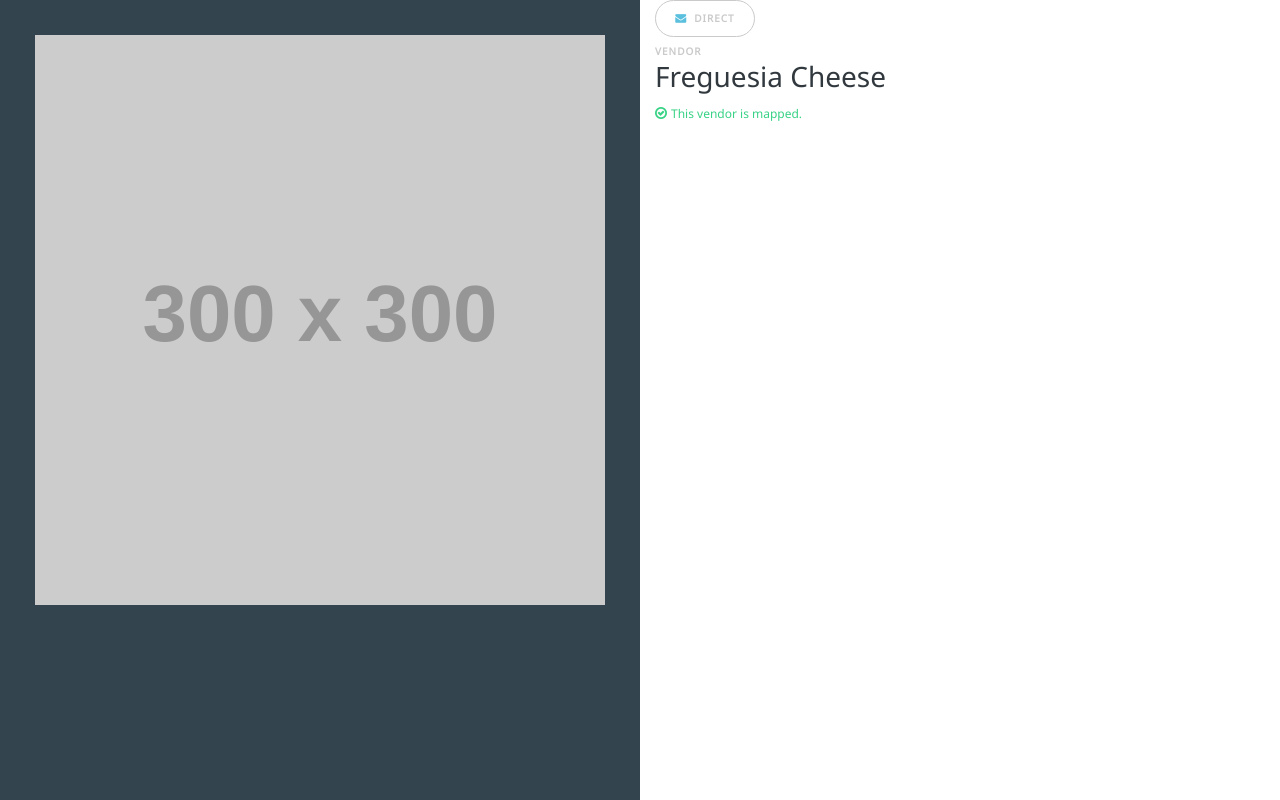
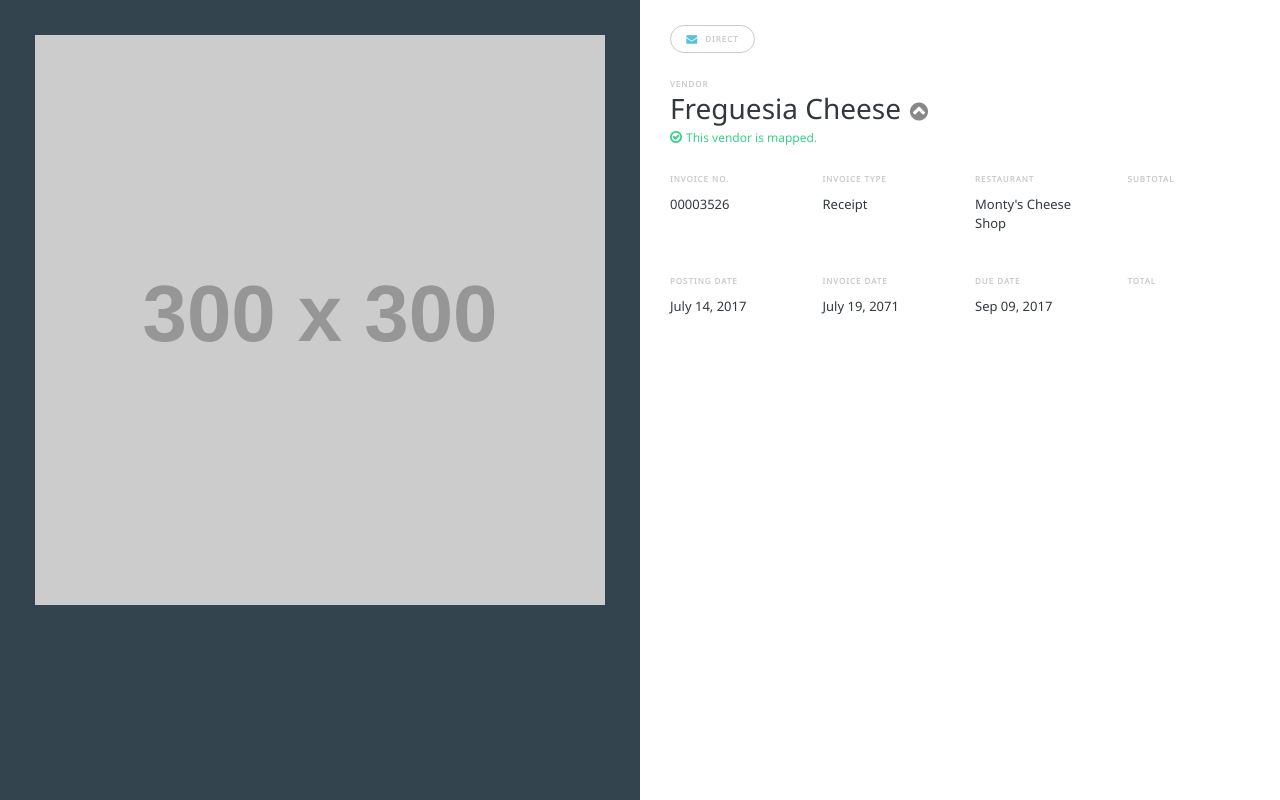
Before and after one commit to Pratikgit1/restaurant-invoice, a React (Create React App) app: page / in a window 1280 px wide. Built offline with nearby package versions, Linux system fonts and the light colour scheme.

Commit message:
vendor part in progress
vendor part in progress

```diff
--- a/src/components/bill-image/bill-image.js
+++ b/src/components/bill-image/bill-image.js
@@ -5,7 +5,7 @@
 
     render() {
         return (
-            <section className="bill-image-panel">
+            <section className="l-bill-image-panel">
             <img src="https://via.placeholder.com/300" className="img-fluid w-100"></img>
             </section>
         );
--- a/src/components/bill-image/bill-image.scss
+++ b/src/components/bill-image/bill-image.scss
@@ -1,6 +1,6 @@
 @import '../../index.scss';
 
-.bill-image-panel {
+.l-bill-image-panel {
     background: $color-blue;
     padding: 35px;
     text-align: center;
--- a/src/components/vendor-details/vendor-details.js
+++ b/src/components/vendor-details/vendor-details.js
@@ -4,17 +4,20 @@
 class VendorDetails extends Component {
   render() {
     return (
-      <section>
+      <section className="l-vendor-details-panel">
         <div className="row">
           <div className="col-12">
-            <div className="direct-wrapper">
+            <div className="l-direct-wrapper">
               <i className="fa fa-envelope g-fs-10 text-info mr-2" aria-hidden="true" />
-              <span className="l-labels g-fs-10">Direct</span>
+              <span className="l-labels">Direct</span>
             </div>
           </div>
-          <div className="col-12">
+          <div className="col-12 mt-3">
             <span className="l-labels">VENDOR</span>
-            <h3>Freguesia Cheese</h3>
+            <h3 className="mb-0">
+            Freguesia Cheese
+            <i className="fa fa-chevron-circle-up" aria-hidden="true"></i>
+            </h3>
             <span className="l-vendor-mapping">
               <i
                 className="fa fa-check-circle-o mr-1 g-fs-14"
@@ -24,6 +27,43 @@
             </span>
           </div>
         </div>
+
+        <div className="row mt-3">
+            <div className="col-3">
+            <span className="l-labels">invoice no.</span>
+            <p className="l-bill-data-dark">00003526</p>
+            </div>
+            <div className="col-3">
+            <span className="l-labels">invoice type</span>
+            <p className="l-bill-data-dark">Receipt</p>
+            </div>
+            <div className="col-3">
+            <span className="l-labels">restaurant</span>
+            <p className="l-bill-data-dark">Monty's Cheese Shop</p>
+            </div>
+            <div className="col-3">
+            <span className="l-labels">subtotal</span>
+            </div>
+        </div>
+
+        <div className="row mt-3">
+            <div className="col-3">
+            <span className="l-labels">posting date</span>
+            <p className="l-bill-data-dark">July 14, 2017</p>
+            </div>
+            <div className="col-3">
+            <span className="l-labels">invoice date</span>
+            <p className="l-bill-data-dark">July 19, 2071</p>
+            </div>
+            <div className="col-3">
+            <span className="l-labels">due date</span>
+            <p className="l-bill-data-dark">Sep 09, 2017</p>
+            </div>
+            <div className="col-3">
+            <span className="l-labels">total</span>
+            </div>
+        </div>
+
       </section>
     );
   }
--- a/src/components/vendor-details/vendor-details.scss
+++ b/src/components/vendor-details/vendor-details.scss
@@ -1,8 +1,12 @@
 @import '../../index.scss';
+
+.l-vendor-details-panel {
+    padding: 25px 15px;
+}
 
 .l-labels {
     color: $color-lightgrey;
-    font-size: 10px;
+    font-size: 8px;
     text-transform: uppercase;
     font-weight: 600;
     letter-spacing: 1px;
@@ -17,12 +21,23 @@
     font-size: 11px !important;
 }
 
-.direct-wrapper {
+.l-direct-wrapper {
     border: 1px solid $color-lightgrey;
-    padding: 10px;
+    padding: 7px;
     border-radius: 50px;
-    width: 100px;
+    width: 85px;
     display: flex;
     align-items: center;
     justify-content: center;
 }
+
+.fa-chevron-circle-up {
+    font-size: 21px;
+    margin-left: 9px;
+    color: #888;
+}
+
+.l-bill-data-dark {
+    font-size: 13px;
+    margin-top: 7px;
+}
```
